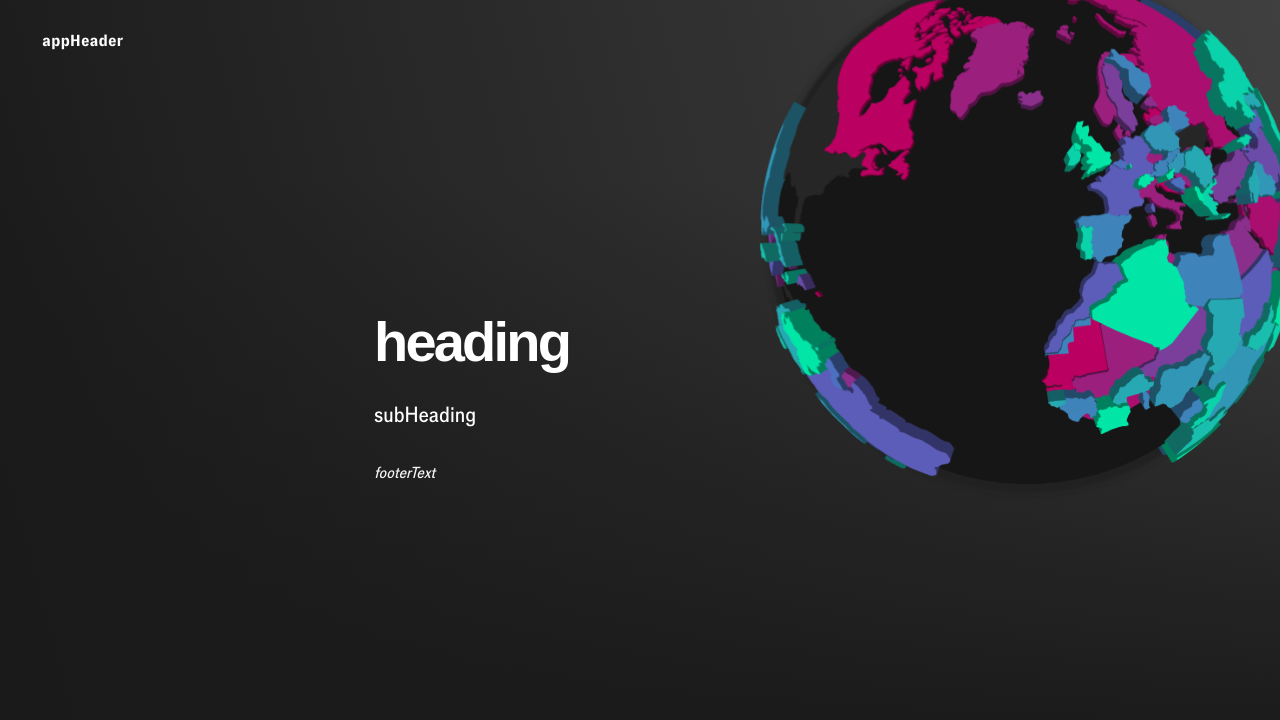
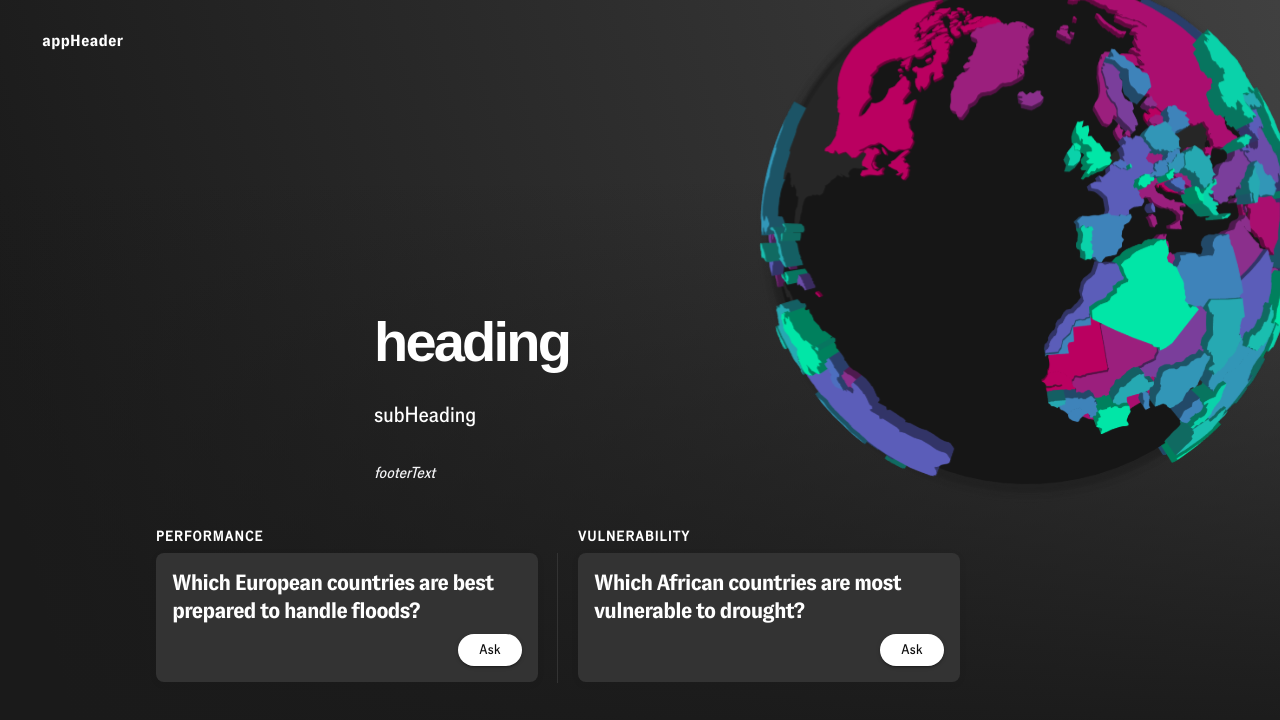
Before and after one commit to shrikant-economist/sustainability-atlas, a React (Vite) app: page / in a window 1280 px wide. Shown: the top 720 px of the page. Built offline with nearby package versions, Linux system fonts and the light colour scheme; the HTML template or start-up script is replaced by a standard one.

Commit message:
Mounted Card Gallery

```diff
--- a/src/components/cardGallery/AtlasCardGallery.tsx
+++ b/src/components/cardGallery/AtlasCardGallery.tsx
@@ -7,18 +7,10 @@ const AtlasCardGallery = () => {
       {
         prompt: 'Which European countries are best prepared to handle floods?',
       },
-      {
-        prompt: 'Which countries are managing their water most effectively?',
-      },
     ],
     vulnerability: [
       {
         prompt: 'Which African countries are most vulnerable to drought?',
-      },
-    ],
-    drivers: [
-      {
-        prompt: 'What makes countries high performers in sustainability?',
       },
     ],
   };
--- /dev/null
+++ b/src/pages/Home.css
@@ -0,0 +1,5 @@
+.home-atlas-card-gallery {
+  position: absolute;
+  margin-top: 527px;
+  margin-left: 156px;
+}
--- a/src/pages/Home.tsx
+++ b/src/pages/Home.tsx
@@ -1,6 +1,8 @@
-import React, { lazy } from 'react';
+import { lazy } from 'react';
 import { useTranslation } from 'react-i18next';
+import './Home.css';
 import imageUrl from './../assets/images/Intro 2.svg';
+import AtlasCardGallery from '../components/cardGallery/AtlasCardGallery';
 
 const TitleText = lazy(() => import('./../components/TitleText'));
 const AtlasImage = lazy(() => import('./../components/AtlasImage'));
@@ -15,11 +17,16 @@ const Home = () => {
       <div className="app-atlas">
         <AtlasImage imageUrl={imageUrl} altText={t('altText')} />
       </div>
-      <TitleText
-        heading={t('heading')}
-        subHeading={t('subHeading')}
-        footer={t('footerText')}
-      />
+      <div>
+        <TitleText
+          heading={t('heading')}
+          subHeading={t('subHeading')}
+          footer={t('footerText')}
+        />
+      </div>
+      <div className="home-atlas-card-gallery">
+        <AtlasCardGallery />
+      </div>
     </div>
   );
 };
```
